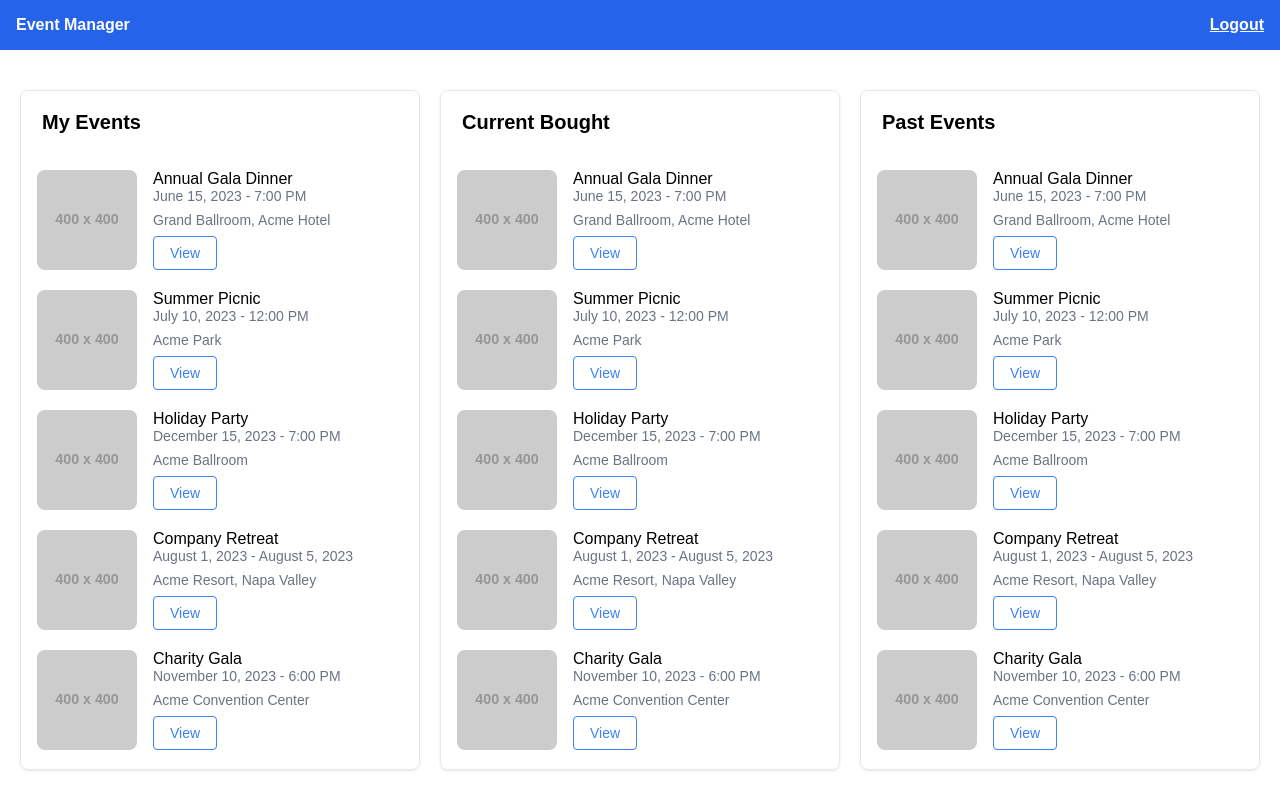
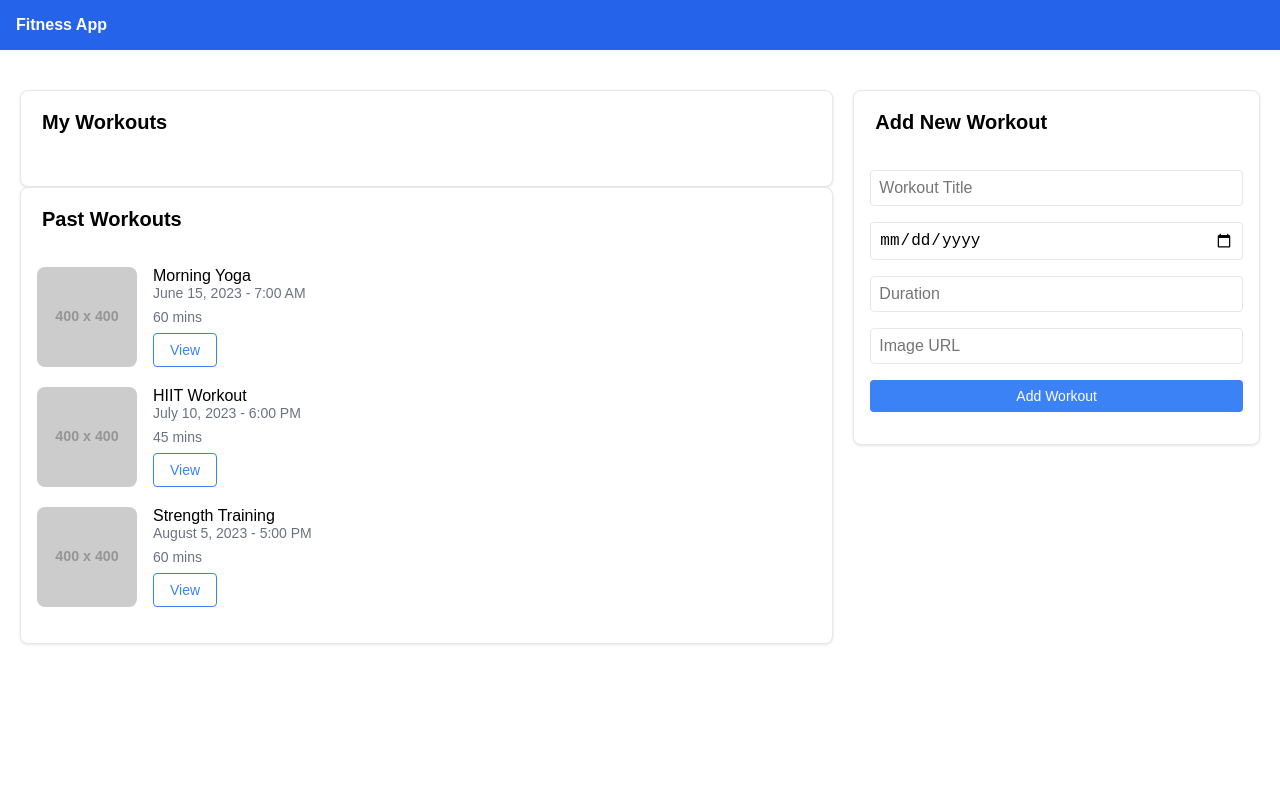
Before and after one commit to EyosiyasMekbib/event-booking-app, a React (Create React App) app: page / in a window 1280 px wide. Built offline with nearby package versions, Linux system fonts and the light colour scheme.

Commit message:
created fitness app

```diff
--- a/package.json
+++ b/package.json
@@ -6,6 +6,7 @@
     "@testing-library/jest-dom": "^5.17.0",
     "@testing-library/react": "^13.4.0",
     "@testing-library/user-event": "^13.5.0",
+    "axios": "^1.7.2",
     "class-variance-authority": "^0.7.0",
     "clsx": "^2.1.1",
     "react": "^18.3.1",
--- a/src/components/home.js
+++ b/src/components/home.js
@@ -1,4 +1,5 @@
 import React, { useState } from 'react';
+import { useAuth } from './AuthContext';
 
 // CSS styles
 const styles = {
@@ -41,28 +42,28 @@ const styles = {
     fontSize: '1.25rem',
     fontWeight: 'bold',
   },
-  eventCard: {
+  workoutCard: {
     display: 'flex',
     alignItems: 'start',
     gap: '16px',
     marginBottom: '16px',
   },
-  eventImage: {
+  workoutImage: {
     borderRadius: '8px',
     width: '100px',
     height: '100px',
     objectFit: 'cover',
   },
-  eventInfo: {
+  workoutInfo: {
     flex: 1,
   },
-  eventTitle: {
+  workoutTitle: {
     fontWeight: '500',
   },
-  eventDetails: {
+  workoutDetails: {
     fontSize: '0.875rem',
     color: '#6b7280',
-    marginBottom: '8px',  // Added margin-bottom for spacing
+    marginBottom: '8px',
   },
   button: {
     padding: '8px 16px',
@@ -112,37 +113,58 @@ const styles = {
     borderRadius: '8px',
     marginBottom: '16px',
   },
+  addWorkoutForm: {
+    display: 'flex',
+    flexDirection: 'column',
+    gap: '16px',
+    marginBottom: '16px',
+  },
+  formInput: {
+    padding: '8px',
+    fontSize: '1rem',
+    borderRadius: '4px',
+    border: '1px solid #e5e7eb',
+  },
 };
 
 // Navbar Component
 const Navbar = () => {
+  const { logout, user } = useAuth();
+
   return (
     <div style={styles.navbar}>
-      <div>Event Manager</div>
+      <div>Fitness App</div>
       <div>
-        <a href="/auth" style={{ color: '#fff' }}>Logout</a>
+        {user && (
+          <>
+            <span style={{ marginRight: '16px' }}>{user.username} ({user.roles[0]})</span>
+            <button onClick={logout} style={{ ...styles.button, backgroundColor: 'transparent', border: '1px solid #fff', color: '#fff' }}>
+              Logout
+            </button>
+          </>
+        )}
       </div>
     </div>
   );
 };
 
-// EventCard Component
-const EventCard = ({ title, date, location, image, onView }) => {
+// WorkoutCard Component
+const WorkoutCard = ({ title, date, duration, image, onView }) => {
   const defaultImage = "https://static.vecteezy.com/system/resources/thumbnails/004/141/669/small/no-photo-or-blank-image-icon-loading-images-or-missing-image-mark-image-not-available-or-image-coming-soon-sign-simple-nature-silhouette-in-frame-isolated-illustration-vector.jpg";
 
   return (
-    <div style={styles.eventCard}>
+    <div style={styles.workoutCard}>
       <div className="flex-shrink-0">
         <img
-          alt="Event Image"
+          alt="Workout Image"
           src={image || defaultImage}
-          style={styles.eventImage}
+          style={styles.workoutImage}
         />
       </div>
-      <div style={styles.eventInfo}>
-        <div style={styles.eventTitle}>{title}</div>
-        <div style={styles.eventDetails}>{date}</div>
-        <div style={styles.eventDetails}>{location}</div>
+      <div style={styles.workoutInfo}>
+        <div style={styles.workoutTitle}>{title}</div>
+        <div style={styles.workoutDetails}>{date}</div>
+        <div style={styles.workoutDetails}>{duration}</div>
         <button onClick={onView} style={{ ...styles.button, ...styles.buttonOutline }}>
           View
         </button>
@@ -151,22 +173,22 @@ const EventCard = ({ title, date, location, image, onView }) => {
   );
 };
 
-// EventList Component
-const EventList = ({ title, events, onViewEvent }) => {
+// WorkoutList Component
+const WorkoutList = ({ title, workouts, onViewWorkout }) => {
   return (
     <div style={styles.card}>
       <div style={styles.cardHeader}>
         <div style={styles.cardTitle}>{title}</div>
       </div>
       <div>
-        {events.map((event, index) => (
-          <EventCard
+        {workouts.map((workout, index) => (
+          <WorkoutCard
             key={index}
-            title={event.title}
-            date={event.date}
-            location={event.location}
-            image={event.image}
-            onView={() => onViewEvent(event, title)}
+            title={workout.title}
+            date={workout.date}
+            duration={workout.duration}
+            image={workout.image}
+            onView={() => onViewWorkout(workout, title)}
           />
         ))}
       </div>
@@ -175,61 +197,123 @@ const EventList = ({ title, events, onViewEvent }) => {
 };
 
 // Modal Component
-const Modal = ({ event, onClose, disableBuy }) => {
+const Modal = ({ workout, onClose, disableView }) => {
   return (
     <div style={styles.modalBackdrop} onClick={onClose}>
       <div style={styles.modalContent} onClick={e => e.stopPropagation()}>
-        <img src={event.image} alt={event.title} style={styles.modalImage} />
-        <h2>{event.title}</h2>
-        <p>{event.date}</p>
-        <p>{event.location}</p>
-        <button style={{ ...styles.button, ...(disableBuy ? styles.buttonDisabled : {}) }} disabled={disableBuy}>
-          Buy
+        <img src={workout.image} alt={workout.title} style={styles.modalImage} />
+        <h2>{workout.title}</h2>
+        <p>{workout.date}</p>
+        <p>{workout.duration}</p>
+        <button style={{ ...styles.button, ...(disableView ? styles.buttonDisabled : {}) }} disabled={disableView}>
+          View
         </button>
       </div>
     </div>
   );
 };
 
+// AddWorkout Component
+const AddWorkout = ({ onAddWorkout }) => {
+  const [title, setTitle] = useState('');
+  const [date, setDate] = useState('');
+  const [duration, setDuration] = useState('');
+  const [image, setImage] = useState('');
+
+  const handleAddWorkout = (e) => {
+    e.preventDefault();
+    onAddWorkout({ title, date, duration, image });
+    setTitle('');
+    setDate('');
+    setDuration('');
+    setImage('');
+  };
+
+  return (
+    <div style={styles.card}>
+      <div style={styles.cardHeader}>
+        <div style={styles.cardTitle}>Add New Workout</div>
+      </div>
+      <form onSubmit={handleAddWorkout} style={styles.addWorkoutForm}>
+        <input
+          type="text"
+          placeholder="Workout Title"
+          value={title}
+          onChange={(e) => setTitle(e.target.value)}
+          style={styles.formInput}
+          required
+        />
+        <input
+          type="date"
+          value={date}
+          onChange={(e) => setDate(e.target.value)}
+          style={styles.formInput}
+          required
+        />
+        <input
+          type="text"
+          placeholder="Duration"
+          value={duration}
+          onChange={(e) => setDuration(e.target.value)}
+          style={styles.formInput}
+          required
+        />
+        <input
+          type="text"
+          placeholder="Image URL"
+          value={image}
+          onChange={(e) => setImage(e.target.value)}
+          style={styles.formInput}
+        />
+        <button type="submit" style={styles.button}>
+          Add Workout
+        </button>
+      </form>
+    </div>
+  );
+};
+
 // Home Component
 const Home = () => {
-  const [selectedEvent, setSelectedEvent] = useState(null);
-  const [disableBuy, setDisableBuy] = useState(false);
+  const [selectedWorkout, setSelectedWorkout] = useState(null);
+  const [disableView, setDisableView] = useState(false);
+  const [myWorkouts, setMyWorkouts] = useState([]);
+  const [pastWorkouts] = useState([
+    { title: 'Morning Yoga', date: 'June 15, 2023 - 7:00 AM', duration: '60 mins', image: 'https://via.placeholder.com/400' },
+    { title: 'HIIT Workout', date: 'July 10, 2023 - 6:00 PM', duration: '45 mins', image: 'https://via.placeholder.com/400' },
+    { title: 'Strength Training', date: 'August 5, 2023 - 5:00 PM', duration: '60 mins', image: 'https://via.placeholder.com/400' },
+  ]);
 
-  const events = [
-    { title: 'Annual Gala Dinner', date: 'June 15, 2023 - 7:00 PM', location: 'Grand Ballroom, Acme Hotel', image: 'https://via.placeholder.com/400' },
-    { title: 'Summer Picnic', date: 'July 10, 2023 - 12:00 PM', location: 'Acme Park', image: 'https://via.placeholder.com/400' },
-    { title: 'Holiday Party', date: 'December 15, 2023 - 7:00 PM', location: 'Acme Ballroom', image: 'https://via.placeholder.com/400' },
-    { title: 'Company Retreat', date: 'August 1, 2023 - August 5, 2023', location: 'Acme Resort, Napa Valley', image: 'https://via.placeholder.com/400' },
-    { title: 'Charity Gala', date: 'November 10, 2023 - 6:00 PM', location: 'Acme Convention Center', image: 'https://via.placeholder.com/400' },
-    { title: 'Team Building Retreat', date: 'September 15, 2023 - September 17, 2023', location: 'Acme Retreat Center, Malibu', image: 'https://via.placeholder.com/400' },
-    { title: 'Spring Networking Event', date: 'April 20, 2023 - 6:00 PM', location: 'Acme Rooftop, San Francisco', image: 'https://via.placeholder.com/400' },
-    { title: 'Holiday Party 2022', date: 'December 10, 2022 - 7:00 PM', location: 'Acme Ballroom', image: 'https://via.placeholder.com/400' },
-    { title: 'Summer Picnic 2022', date: 'July 15, 2022 - 12:00 PM', location: 'Acme Park', image: 'https://via.placeholder.com/400' }
-  ];
-
-  const handleViewEvent = (event, listTitle) => {
-    setSelectedEvent(event);
-    setDisableBuy(listTitle === "My Events" || listTitle === "Past Events");
+  const handleViewWorkout = (workout, listTitle) => {
+    setSelectedWorkout(workout);
+    setDisableView(listTitle === "Past Workouts");
   };
 
   const handleCloseModal = () => {
-    setSelectedEvent(null);
+    setSelectedWorkout(null);
+  };
+
+  const handleAddWorkout = (newWorkout) => {
+    setMyWorkouts([...myWorkouts, newWorkout]);
   };
 
   return (
     <div>
       <Navbar />
       <div style={styles.container}>
-        <EventList title="My Events" events={events} onViewEvent={handleViewEvent} />
-        <EventList title="Current Bought" events={events} onViewEvent={handleViewEvent} />
-        <EventList title="Past Events" events={events} onViewEvent={handleViewEvent} />
+        <div style={{ flex: 2 }}>
+          <WorkoutList title="My Workouts" workouts={myWorkouts} onViewWorkout={handleViewWorkout} />
+          <WorkoutList title="Past Workouts" workouts={pastWorkouts} onViewWorkout={handleViewWorkout} />
+        </div>
+        <div style={{ flex: 1 }}>
+          <AddWorkout onAddWorkout={handleAddWorkout} />
+        </div>
       </div>
-      {selectedEvent && (
+      {selectedWorkout && (
         <Modal
-          event={selectedEvent}
+          workout={selectedWorkout}
           onClose={handleCloseModal}
-          disableBuy={disableBuy}
+          disableView={disableView}
         />
       )}
     </div>
```
Also changed, not shown: 1 other file (tests, documents, lock files or other folders).
